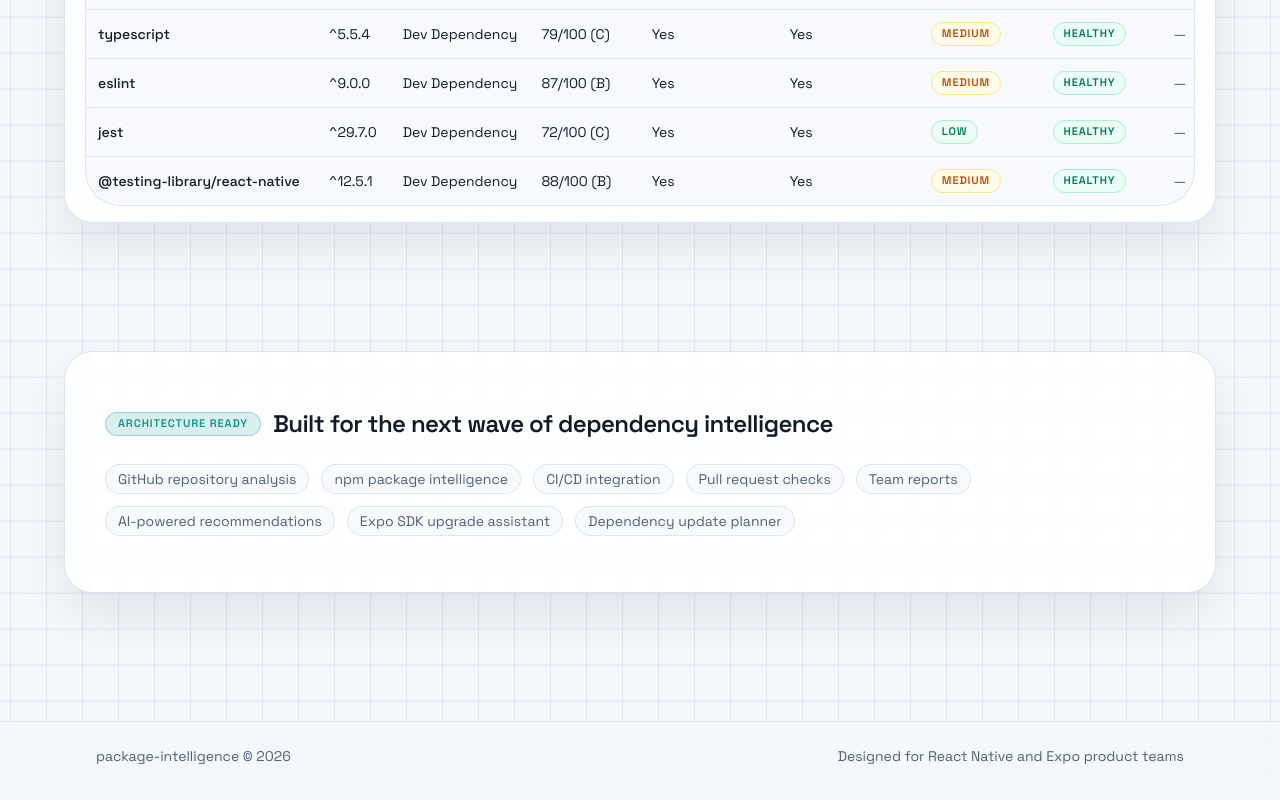
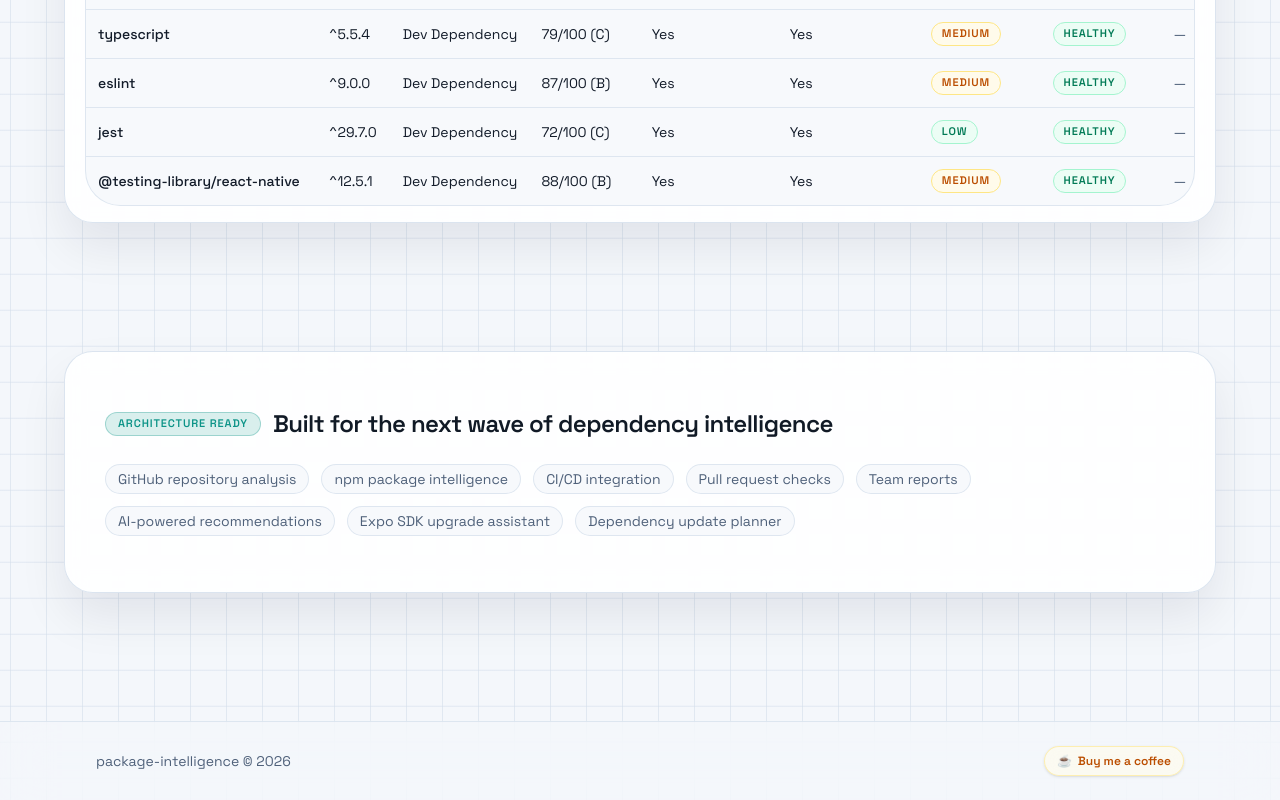
Before and after one commit to adsalihac/package-intelligence, a Next.js app: page / in a window 1280 px wide. Shown: the part 3816-4616 px from the top of the page. Built offline with nearby package versions, Linux system fonts and the light colour scheme; no server answers.

Commit message:
feat: add "Buy me a coffee" link to footer for support

```diff
--- a/src/app/page.tsx
+++ b/src/app/page.tsx
@@ -110,7 +110,17 @@ export default async function Home() {
       <footer className="border-t border-border/70 bg-background/70 backdrop-blur-xl">
         <div className="mx-auto flex max-w-6xl flex-col items-start justify-between gap-3 px-6 py-6 text-sm text-muted-foreground sm:flex-row sm:items-center sm:px-8">
           <span>package-intelligence © 2026</span>
-          <span>Designed for React Native and Expo product teams</span>
+          <div className="flex items-center gap-4">
+            <a
+              href="https://buymeacoffee.com/adsalihac"
+              target="_blank"
+              rel="noreferrer"
+              className="inline-flex items-center gap-1.5 rounded-full border border-amber-200/60 bg-amber-50/60 px-3 py-1.5 text-xs font-semibold text-amber-700 shadow-sm backdrop-blur-sm transition hover:border-amber-400/60 hover:bg-amber-100/80"
+            >
+              <span>☕</span>
+              <span>Buy me a coffee</span>
+            </a>
+          </div>
         </div>
       </footer>
     </div>
```
